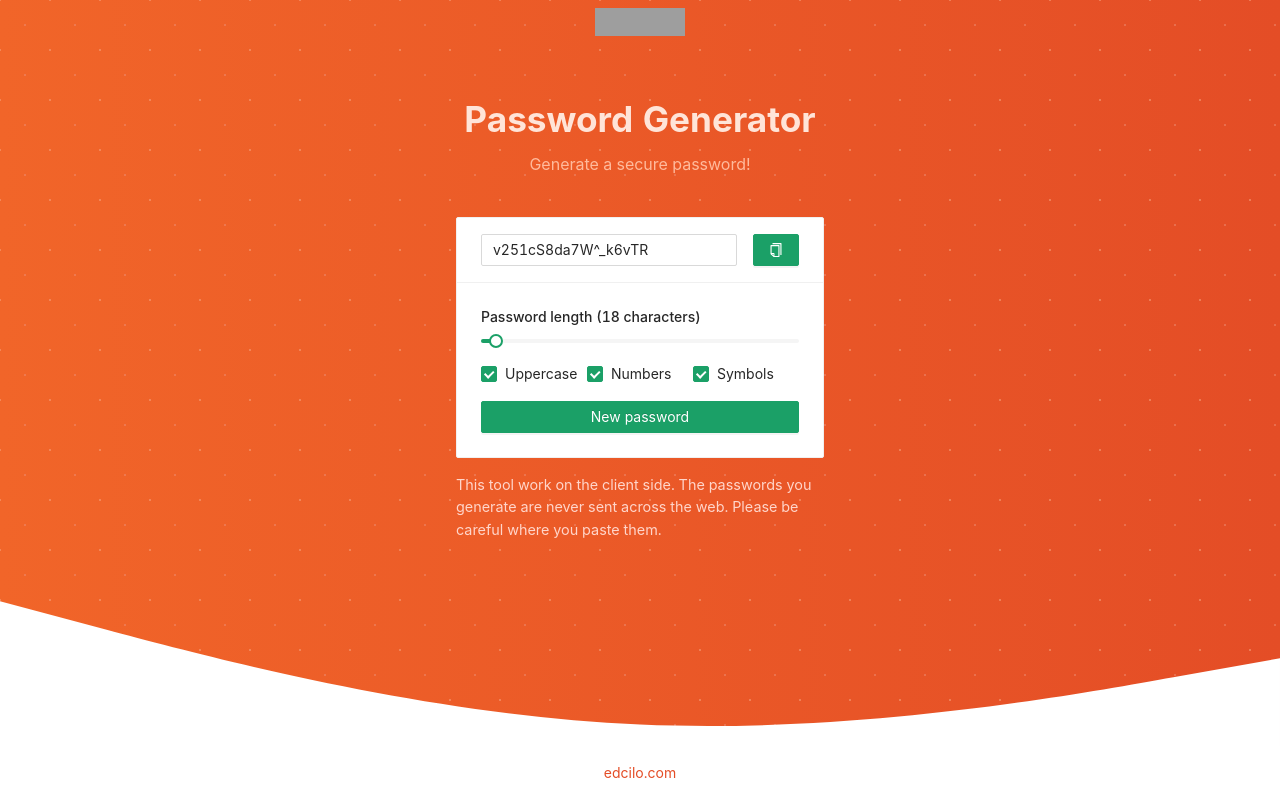
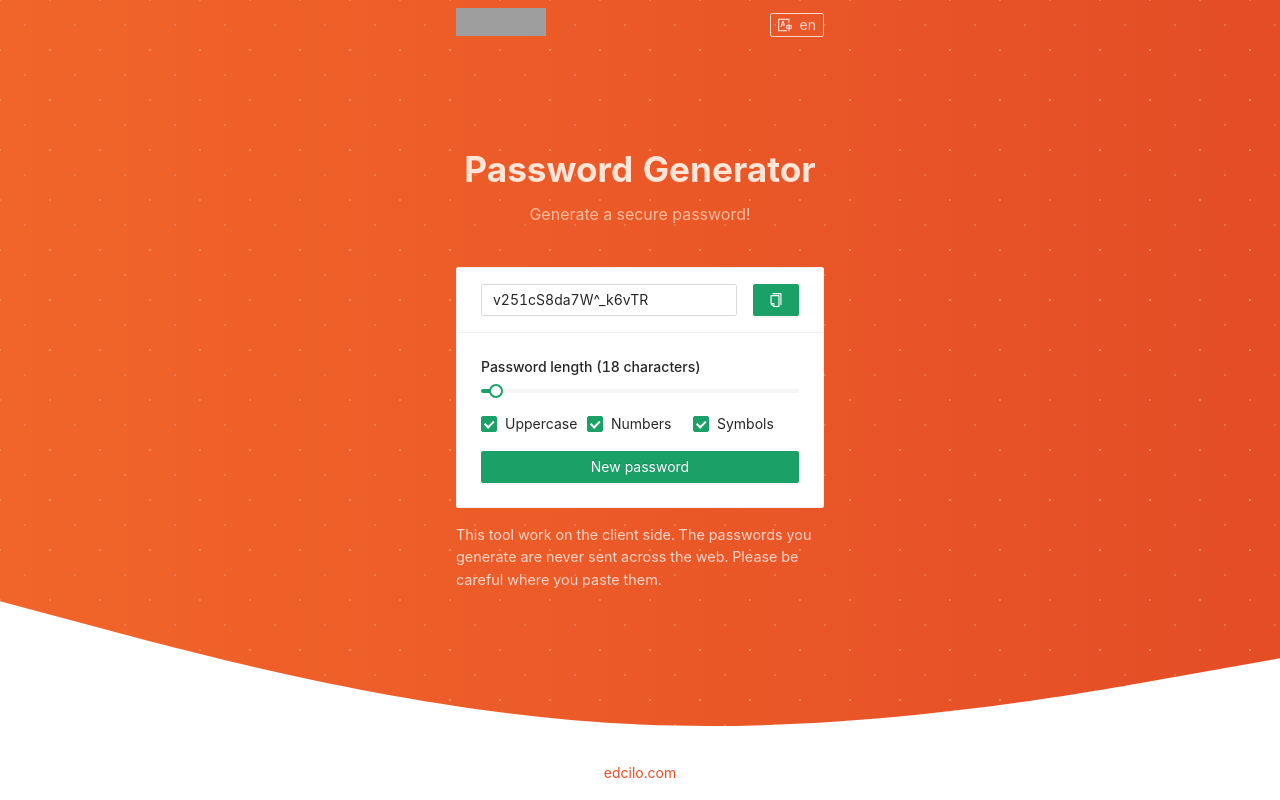
Before and after one commit to edcilo/edc_password_generator_next, a Next.js app: page / in a window 1280 px wide. Built offline with nearby package versions, Linux system fonts and the light colour scheme; grey boxes are pictures that could not be loaded.

Commit message:
add locale control

```diff
--- /dev/null
+++ b/components/localeCtrl/index.js
@@ -0,0 +1,41 @@
+import { TranslationOutlined } from "@ant-design/icons"
+import { Button, Dropdown, Menu } from "antd"
+import { useRouter } from "next/router"
+import Link from "next/link"
+
+const EdcLocaleCtrl = ({ ...props }) => {
+  const router = useRouter()
+
+  const menu = (
+    <Menu
+      items={[
+        {
+          key: "en",
+          label: (
+            <Link href="/" locale="en">
+              English
+            </Link>
+          ),
+        },
+        {
+          key: "es",
+          label: (
+            <Link href="/" locale="es">
+              Español
+            </Link>
+          ),
+        },
+      ]}
+    />
+  )
+
+  return (
+    <Dropdown overlay={menu} placement="bottomRight">
+      <Button {...props} size="small" icon={<TranslationOutlined />} ghost>
+        {router.locale}
+      </Button>
+    </Dropdown>
+  )
+}
+
+export default EdcLocaleCtrl
--- a/next.config.js
+++ b/next.config.js
@@ -5,6 +5,10 @@ const nextConfig = {
   images: {
     domains: ["storage.edcilo.com"],
   },
+  i18n: {
+    locales: ["en", "es"],
+    defaultLocale: "en",
+  },
 }
 
 module.exports = nextConfig
--- a/pages/index.js
+++ b/pages/index.js
@@ -2,6 +2,7 @@ import { NextSeo } from "next-seo"
 import styles from "../styles/Home.module.css"
 import Image from "next/image"
 import EdcPasswordGenerator from "../components/passwordGenerator"
+import EdcLocaleCtrl from "../components/localeCtrl"
 import SEO from "../seo"
 
 const Home = () => {
@@ -16,12 +17,18 @@ const Home = () => {
           <div className={styles["edc-pg--pattern"]} />
 
           <header className={styles["edc-pg--header"]}>
+            <div
+              className={`${styles["edc-pg--container"]} ${styles["edc-pg--header-container"]}`}
+            >
               <a href={homeUrl}>
                 <Image src={logoUrl} width={90} height={28} alt="edc logo" />
               </a>
+
+              <EdcLocaleCtrl className={styles["edc-pg--locale-ctrl"]} />
+            </div>
           </header>
 
-          <section className={styles["edc-pg--body"]}>
+          <section className={`${styles["edc-pg--container"]}`}>
             <div>
               <h1 className={styles["edc-pg--title"]}>Password Generator</h1>
               <p className={styles["edc-pg--label"]}>
@@ -50,9 +57,11 @@ const Home = () => {
         </div>
 
         <footer className={styles["edc-pg--footer"]}>
+          <div className={styles["edc-pg--container"]}>
             <a href={homeUrl} className={styles.link}>
               edcilo.com
             </a>
+          </div>
         </footer>
       </main>
     </>
--- a/styles/Home.module.css
+++ b/styles/Home.module.css
@@ -15,6 +15,7 @@
   display: flex;
   flex-direction: column;
   justify-content: center;
+  align-items: center;
 
   background: var(--color-brand);
   background: -webkit-linear-gradient(
@@ -34,7 +35,7 @@
 }
 
 .edc-pg--curve {
-  z-index: 100;
+  z-index: 1;
   position: absolute;
   bottom: -1px;
 }
@@ -59,6 +60,8 @@
 }
 
 .edc-pg--header {
+  display: flex;
+  justify-content: center;
   width: 100%;
   padding: 0.5rem;
   text-align: center;
@@ -67,22 +70,37 @@
   top: 0;
 }
 
+.edc-pg--container {
+  width: 100%;
+  max-width: 400px;
+  padding: 0 1rem;
+  z-index: 100;
+}
+
+.edc-pg--header-container {
+  display: flex;
+  justify-content: space-between;
+  align-items: center;
+}
+
 .edc-pg--header-logo-img {
   width: 90px;
   height: auto;
 }
 
-.edc-pg--body {
-  align-self: center;
-  width: 100%;
-  padding: 1rem;
-  max-width: 400px;
-  width: 100%;
-  z-index: 100;
-  margin-top: -100px;
+.edc-pg--locale-ctrl {
+  color: var(--color-brand-light2) !important;
+  border-color: var(--color-brand-light2) !important;
+}
+
+.edc-pg--locale-ctrl:hover {
+  color: var(--color-brand-light1) !important;
+  border-color: var(--color-brand-light1) !important;
 }
 
 .edc-pg--footer {
+  display: flex;
+  justify-content: center;
   width: 100%;
   background-color: var(--fill-blank);
   padding: 1rem;
```
Lines whose indentation alone changed are shown as unchanged.
